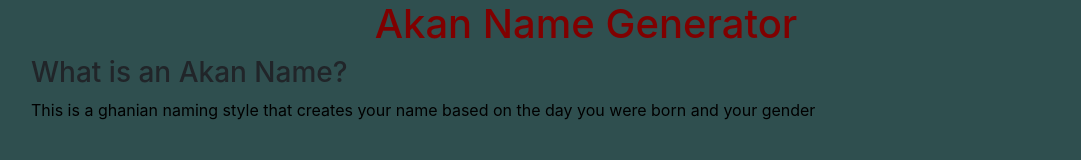
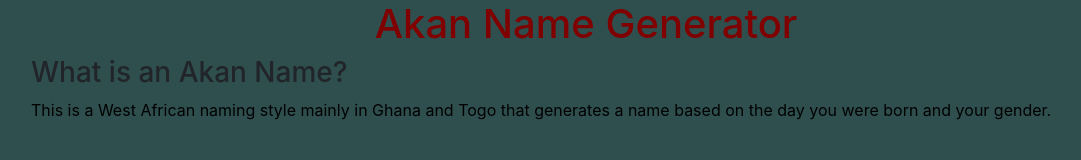
Before and after one commit to hanskiunga/AKAN-Generator, a plain HTML site: page index.html in a window 1280 px wide. Shown: the whole page, without its empty margins (54-1135 px from the left). Drawn offline with nearby package versions, Linux system fonts and the light colour scheme.

Commit message:
Modify the intro text

```diff
--- a/index.html
+++ b/index.html
@@ -4,7 +4,7 @@
     <meta charset="UTF-8">
     <meta http-equiv="X-UA-Compatible" content="IE=edge">
     <meta name="viewport" content="width=device-width, initial-scale=1.0">
-    <title>AKAN NAME GENERATOR</title>
+    <title>AKAN NAME</title>
     <link rel="stylesheet" href="https://stackpath.bootstrapcdn.com/bootstrap/4.5.2/css/bootstrap.min.css">
     <link rel="stylesheet" href="css/styles.css">
     <link rel="stylesheet" href="https://stackpath.bootstrapcdn.com/bootstrap/4.5.2/js/bootstrap.min.js">
@@ -15,7 +15,8 @@
     <div class="container">
         <h1>Akan Name Generator</h1>
         <h3>What is an Akan Name?</h3>
-        <p>This is a ghanian naming style that creates your name based on the day you were born and your gender </p>
+        <p>This is a West African naming style mainly in Ghana and Togo that generates a name based on the day you were born and your gender. </p>
+
 
 
 
```
